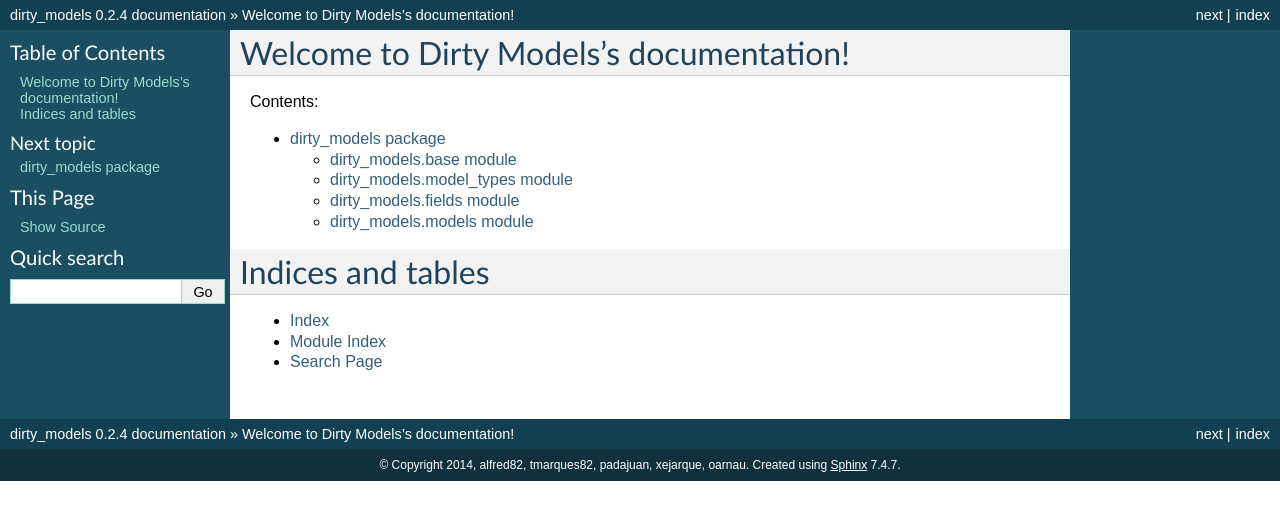
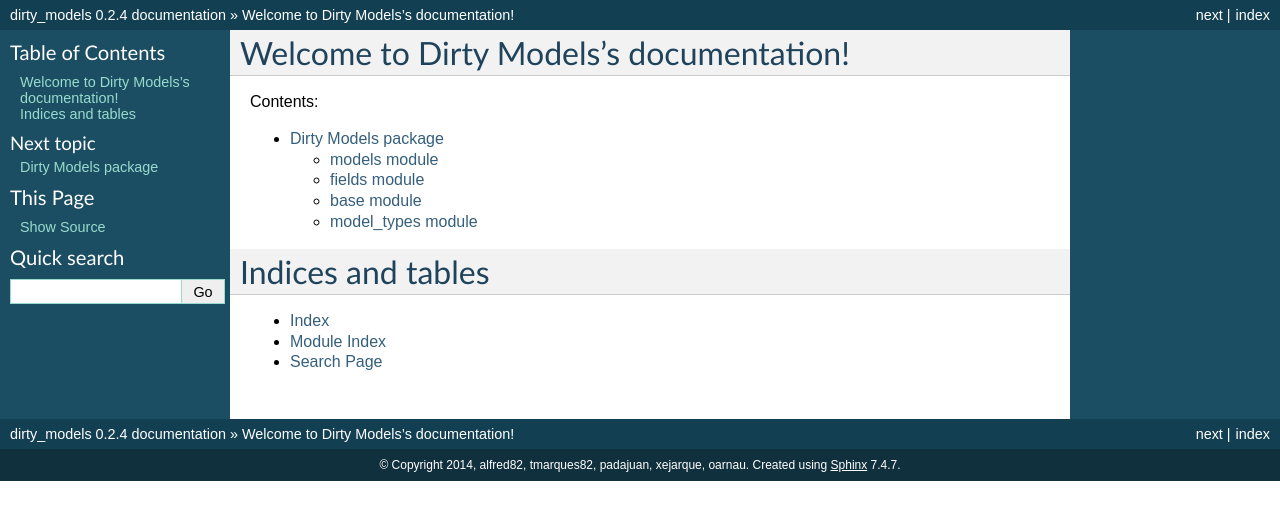
Before and after one commit to alfred82santa/dirty-models, a Sphinx documentation site: the page built from docs/index.rst, in a window 1280 px wide. Shown: the top 520 px of the page. Built offline with Sphinx 7.4.7, drawn with Linux system fonts in a browser that asks for light colours.

Commit message:
Update dirty_models.rst

```diff
--- a/docs/dirty_models.rst
+++ b/docs/dirty_models.rst
@@ -1,36 +1,32 @@
-dirty_models package
+Dirty Models package
 ====================
 
-Main submodules to be used from dirty-models.
+Main submodules to be used from Dirty Models.
 
-dirty_models.base module
+models module
+--------------------------
+
+.. automodule:: dirty_models.models
+    :members:
+    :show-inheritance:
+
+fields module
+--------------------------
+
+.. automodule:: dirty_models.fields
+    :members:
+    :show-inheritance:
+
+base module
 ------------------------
 
 .. automodule:: dirty_models.base
     :members:
-    :undoc-members:
     :show-inheritance:
 
-dirty_models.model_types module
+model_types module
 -------------------------------
 
 .. automodule:: dirty_models.model_types
     :members:
-    :undoc-members:
     :show-inheritance:
-
-dirty_models.fields module
---------------------------
-
-.. automodule:: dirty_models.fields
-    :members:
-    :undoc-members:
-    :show-inheritance:
-
-dirty_models.models module
---------------------------
-
-.. automodule:: dirty_models.models
-    :members:
-    :undoc-members:
-    :show-inheritance:
```
